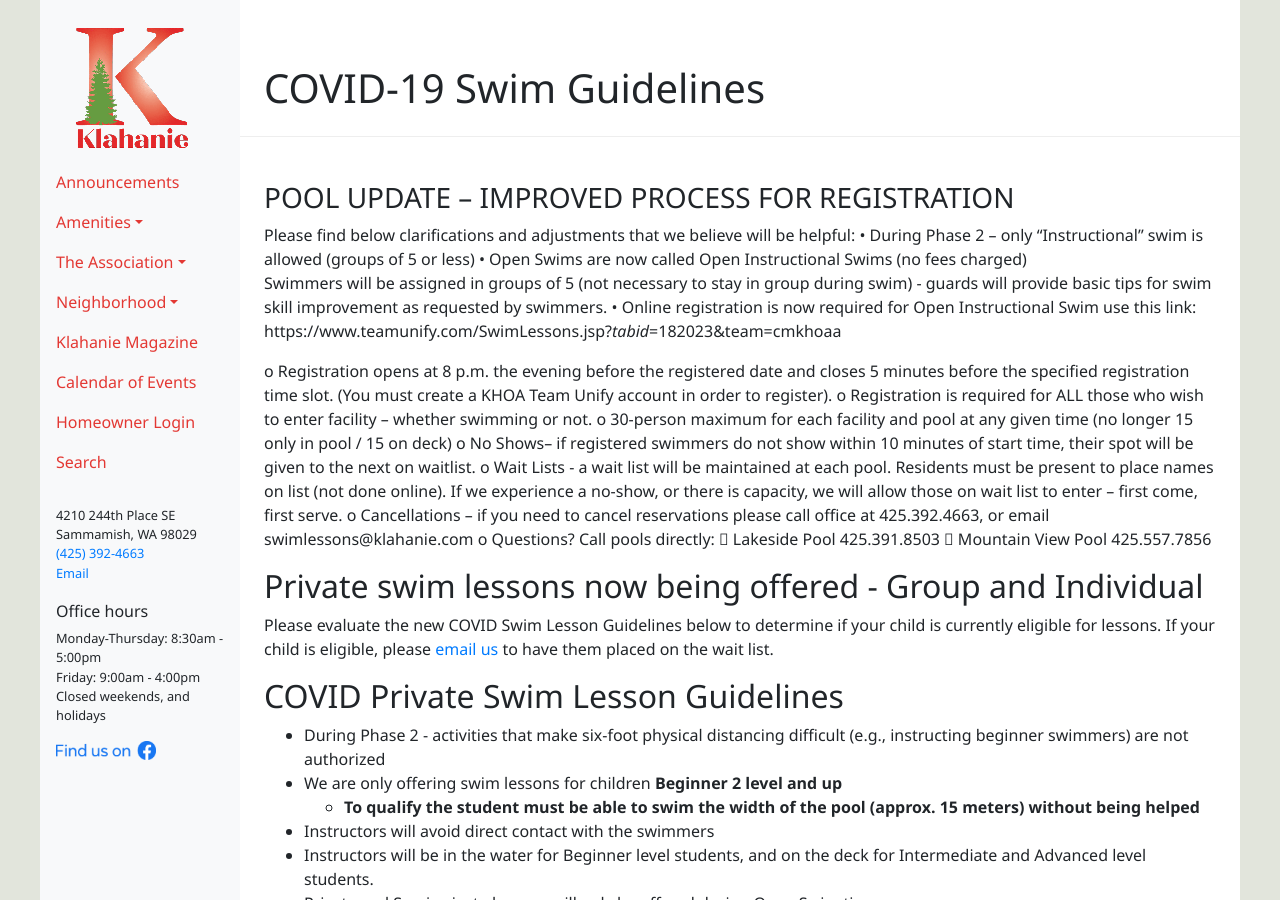
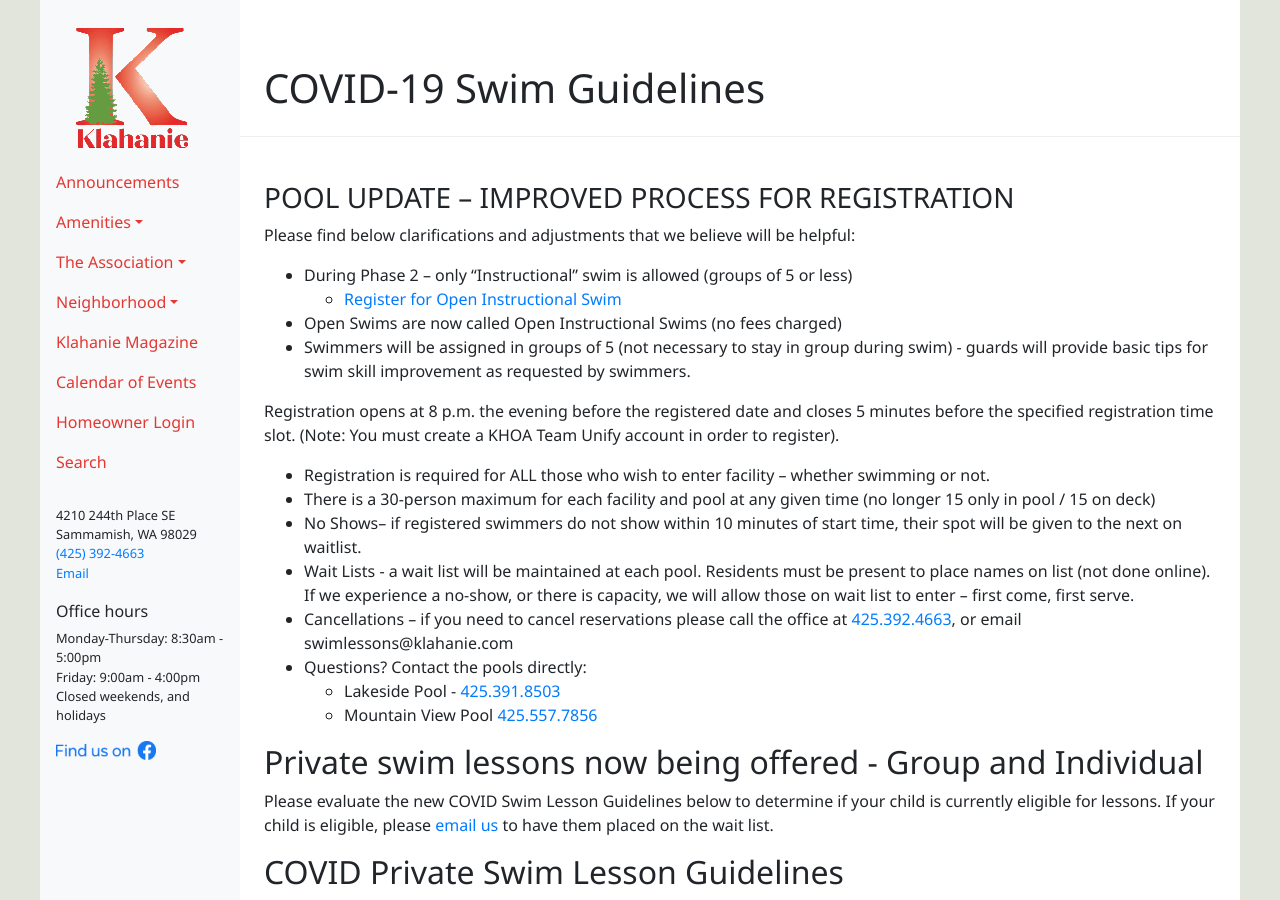
Before and after one commit to SharonManyara/klahanie, a Jekyll site: the page built from _amenities/pools/covid-guidelines.md, in a window 1280 px wide and 900 px high. Built offline with Jekyll 4.4.1, drawn with Linux system fonts in a browser that asks for light colours; comment, search, counter and statistics services are not loaded.

Commit message:
Update _amenities/pools/covid-guidelines.md

```diff
--- a/_amenities/pools/covid-guidelines.md
+++ b/_amenities/pools/covid-guidelines.md
@@ -11,22 +11,20 @@
 ### POOL UPDATE – IMPROVED PROCESS FOR REGISTRATION
 
 Please find below clarifications and adjustments that we believe will be helpful:
-•	During Phase 2 – only “Instructional” swim is allowed (groups of 5 or less)
-•	Open Swims are now called Open Instructional Swims (no fees charged)
-Swimmers will be assigned in groups of 5 (not necessary to stay in group during swim) - guards will provide basic tips for swim skill improvement as requested by swimmers.
-•	Online registration is now required for Open Instructional Swim
-use this link: https://www.teamunify.com/SwimLessons.jsp?_tabid_=182023&team=cmkhoaa
+* During Phase 2 – only “Instructional” swim is allowed (groups of 5 or less)
+  * [Register for Open Instructional Swim](https://www.teamunify.com/SwimLessons.jsp?_tabid_=182023&team=cmkhoaa)
+* Open Swims are now called Open Instructional Swims (no fees charged)
+* Swimmers will be assigned in groups of 5 (not necessary to stay in group during swim) - guards will provide basic tips for swim skill improvement as requested by swimmers.
 
-o	Registration opens at 8 p.m. the evening before the registered date and closes 5 minutes before the specified registration time slot. (You must create a KHOA Team Unify account in order to register).
-o	Registration is required for ALL those who wish to enter facility – whether swimming or not.
-o	30-person maximum for each facility and pool at any given time
-(no longer 15 only in pool / 15 on deck)
-o	No Shows– if registered swimmers do not show within 10 minutes of start time, their spot will be given to the next on waitlist.
-o	Wait Lists - a wait list will be maintained at each pool. Residents must be present to place names on list (not done online). If we experience a no-show, or there is capacity, we will allow those on wait list to enter – first come, first serve.
-o	Cancellations – if you need to cancel reservations please call office at 425.392.4663, or email swimlessons@klahanie.com
-o	Questions? Call pools directly:
-	Lakeside Pool        425.391.8503
-	Mountain View Pool   425.557.7856
+Registration opens at 8 p.m. the evening before the registered date and closes 5 minutes before the specified registration time slot. (Note: You must create a KHOA Team Unify account in order to register).
+* Registration is required for ALL those who wish to enter facility – whether swimming or not.
+* There is a 30-person maximum for each facility and pool at any given time (no longer 15 only in pool / 15 on deck)
+* No Shows– if registered swimmers do not show within 10 minutes of start time, their spot will be given to the next on waitlist.
+* Wait Lists - a wait list will be maintained at each pool. Residents must be present to place names on list (not done online). If we experience a no-show, or there is capacity, we will allow those on wait list to enter – first come, first serve.
+* Cancellations – if you need to cancel reservations please call the office at [425.392.4663](tel:425.392.4663), or email swimlessons@klahanie.com
+* Questions? Contact the pools directly:
+  * Lakeside Pool  - [425.391.8503](tel:425.391.8503)
+  * Mountain View Pool   [425.557.7856](tel:425.557.7856)
 
 
 ## Private swim lessons now being offered - Group and Individual
```
